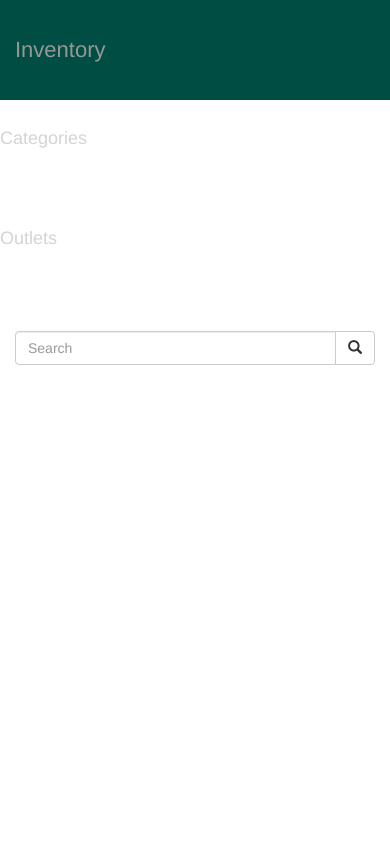
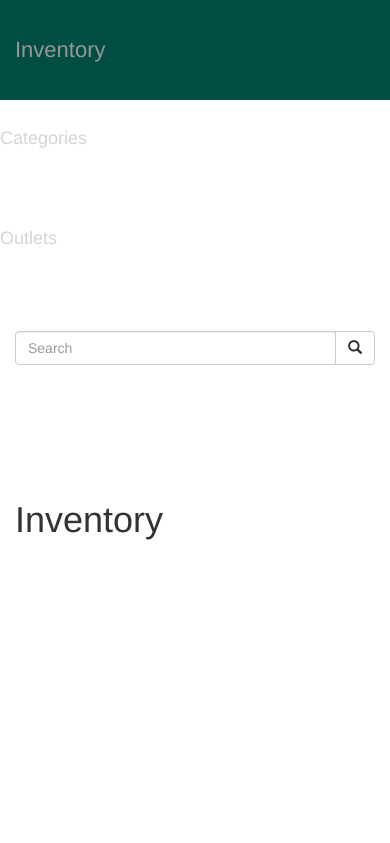
Before and after one commit to LCmry/inventory, a Django app: page / in a window 390 px wide. Shown: the top 843 px of the page. Run offline with Django 3.2, Linux system fonts and the light colour scheme; data that the repository does not hold is empty; some libraries are stand-ins or nearby versions.

Commit message:
Mobile navbar

```diff
--- a/inventory_app/static/styles/style.css
+++ b/inventory_app/static/styles/style.css
@@ -7,7 +7,7 @@ body {
 }
 
 @media screen and (max-width: 768px){
-  body {padding-top: 0px;}
+  body {padding-top: 480px;}
 }
 
 .navbar.navbar-fixed-top {
```
